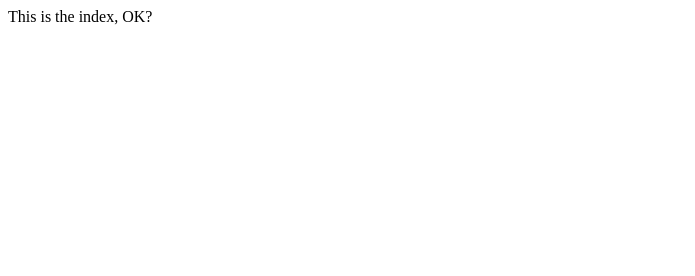
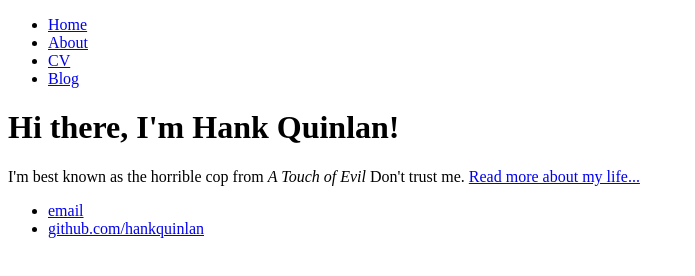
Before and after one commit to Ploxilein/Ploxilein.github.io, a plain HTML site: page index.html in a window 1280 px wide. Shown: the whole page, without its empty margins (0-695 px from the left). Drawn offline with Linux system fonts and the light colour scheme.

Commit message:
Update index.html

```diff
--- a/index.html
+++ b/index.html
@@ -1 +1,28 @@
-This is the index, OK?
+<!DOCTYPE html>
+<html>
+	<head>
+		<title>Hank Quinlan, Horrible Cop</title>
+	</head>
+	<body>
+		<nav>
+    		<ul>
+        		<li><a href="/">Home</a></li>
+	        	<li><a href="/about">About</a></li>
+        		<li><a href="/cv">CV</a></li>
+        		<li><a href="/blog">Blog</a></li>
+    		</ul>
+		</nav>
+		<div class="container">
+    		<div class="blurb">
+        		<h1>Hi there, I'm Hank Quinlan!</h1>
+				<p>I'm best known as the horrible cop from <em>A Touch of Evil</em> Don't trust me. <a href="/about">Read more about my life...</a></p>
+    		</div><!-- /.blurb -->
+		</div><!-- /.container -->
+		<footer>
+    		<ul>
+        		<li><a href="mailto:hankquinlanhub@gmail.com">email</a></li>
+        		<li><a href="https://github.com/hankquinlan">github.com/hankquinlan</a></li>
+			</ul>
+		</footer>
+	</body>
+</html>
```
